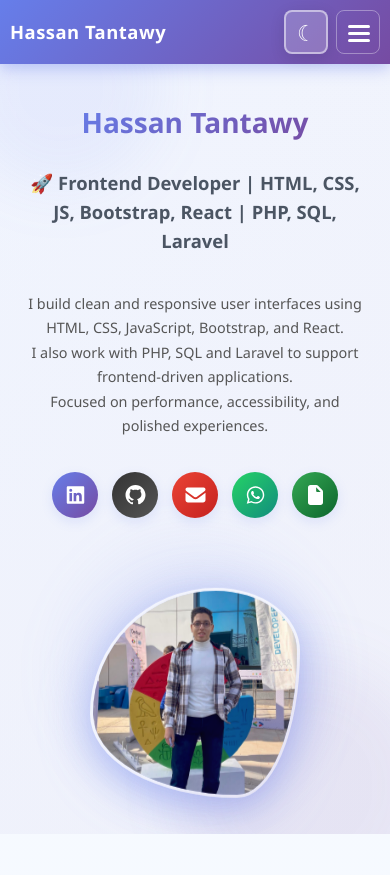
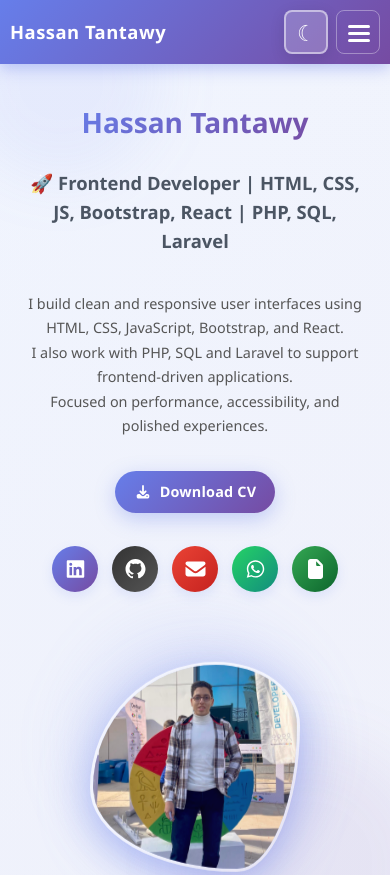
Before and after one commit to HassanTantawy-dev/portfolio-project, a plain HTML site: page index.html in a window 390 px wide. Shown: the top 875 px of the page. Drawn offline with nearby package versions, Linux system fonts and the light colour scheme.

Commit message:
Host the CV in the repo and add a download button

```diff
--- a/css/new-styles.css
+++ b/css/new-styles.css
@@ -676,3 +676,44 @@ body.dark-mode .scroll-progress-bar {
         height: 210px !important;
     }
 }
+
+/* CV download button */
+.hero-actions {
+    margin: 0.35rem 0 0.9rem;
+}
+
+.cv-btn {
+    display: inline-flex;
+    align-items: center;
+    gap: 0.5rem;
+    padding: 0.7rem 1.4rem;
+    border-radius: 50px;
+    font-weight: 600;
+    font-size: 0.95rem;
+    letter-spacing: 0.2px;
+    color: #fff;
+    text-decoration: none;
+    background: linear-gradient(135deg, #667eea 0%, #764ba2 100%);
+    box-shadow: 0 6px 20px rgba(102, 126, 234, 0.35);
+    transition: transform 0.25s ease, box-shadow 0.25s ease;
+}
+
+.cv-btn:hover,
+.cv-btn:focus {
+    color: #fff;
+    text-decoration: none;
+    transform: translateY(-3px);
+    box-shadow: 0 10px 28px rgba(102, 126, 234, 0.5);
+}
+
+body.dark-mode .cv-btn {
+    background: linear-gradient(135deg, #b8a3ff 0%, #764ba2 100%);
+    box-shadow: 0 6px 20px rgba(184, 163, 255, 0.25);
+}
+
+@media (max-width: 576px) {
+    .cv-btn {
+        padding: 0.6rem 1.15rem;
+        font-size: 0.9rem;
+    }
+}
--- a/index.html
+++ b/index.html
@@ -13,7 +13,7 @@
     <!-- style file -->
     <link rel="stylesheet" href="css/style2.css?v=20260628" />
     <!-- new styles -->
-    <link rel="stylesheet" href="css/new-styles.css?v=20260628" />
+    <link rel="stylesheet" href="css/new-styles.css?v=20261125" />
     <meta name="description" content="Hassan Tantawy - Frontend Developer Portfolio. HTML, CSS, JavaScript, React, Bootstrap, PHP, Laravel." />
     <script type="text/javascript" src="https://cdn.jsdelivr.net/npm/@emailjs/browser@4/dist/email.min.js"></script>
     <title>Hassan Tantawy | Portfolio</title>
@@ -50,6 +50,7 @@
                 <a href="#about">About</a>
                 <a href="#skills">Skills</a>
                 <a href="#project">Projects</a>
+                <a href="Hassan_Tantawy_CV.pdf" target="_blank" rel="noopener noreferrer">Resume</a>
                 <a href="#footer">Contact</a>
             </div>
         </div>
@@ -71,6 +72,11 @@
                         I also work with PHP, SQL and Laravel to support frontend-driven applications.<br />
                         Focused on performance, accessibility, and polished experiences.
                     </p>
+                    <div class="hero-actions p-2">
+                        <a class="cv-btn" href="Hassan_Tantawy_CV.pdf" download>
+                            <i class="fa-solid fa-download"></i> Download CV
+                        </a>
+                    </div>
                     <div class="icon">
                         <a href="https://www.linkedin.com/in/hassan-tantawy-39ab27363?utm_source=share&utm_campaign=share_via&utm_content=profile&utm_medium=ios_app"
                             target="_blank" rel="noopener noreferrer" aria-label="LinkedIn profile">
@@ -87,8 +93,7 @@
                             aria-label="Chat on WhatsApp">
                             <i class="fa-brands fa-whatsapp"></i>
                         </a>
-                        <a href="https://drive.google.com/file/d/1eq2yJyqVVJt4Y31ZbFvbRWMp98rohrM_/view?usp=sharing"
-                            target="_blank" rel="noopener noreferrer" aria-label="View CV">
+                        <a href="Hassan_Tantawy_CV.pdf" target="_blank" rel="noopener noreferrer" aria-label="View CV">
                             <i class="fa-solid fa-file"></i>
                         </a>
                     </div>
```
Also changed, not shown: 1 other file.
